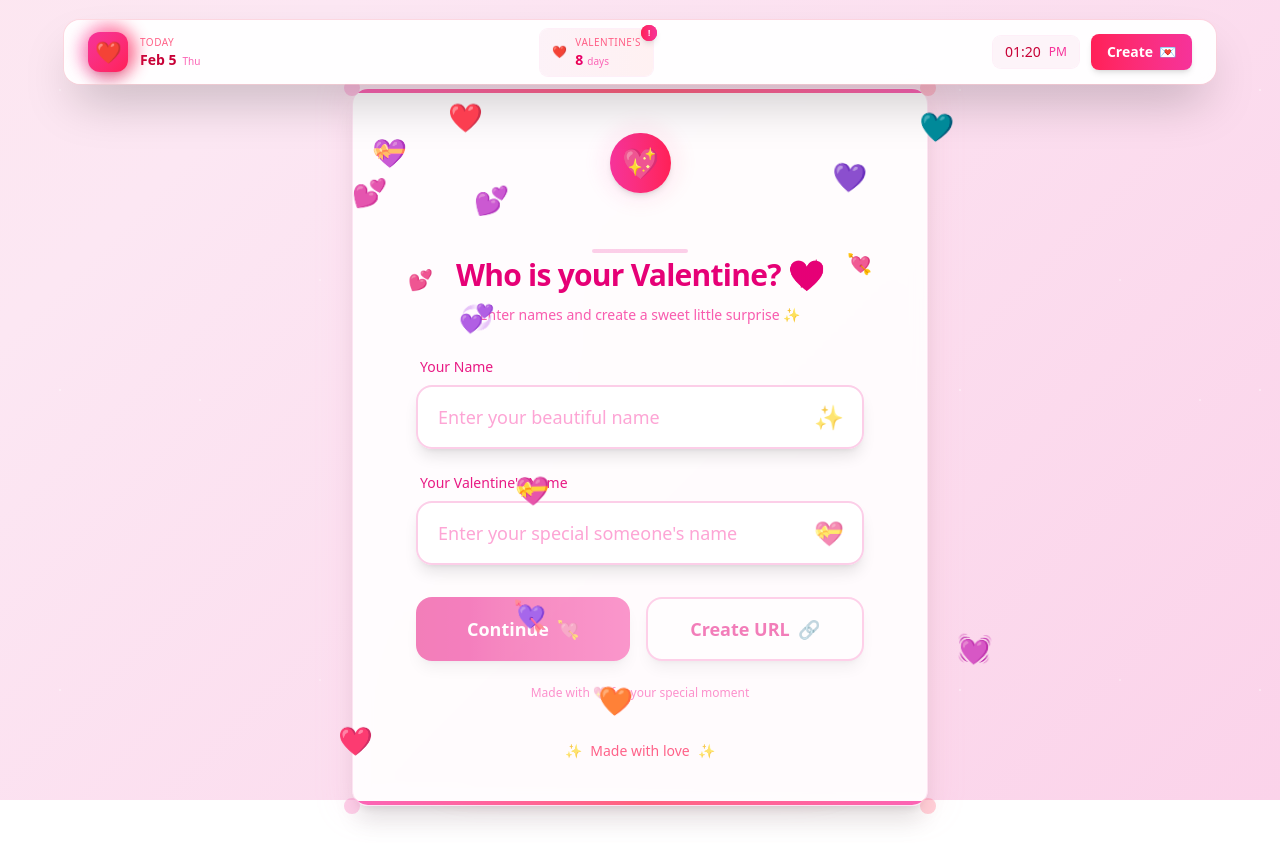
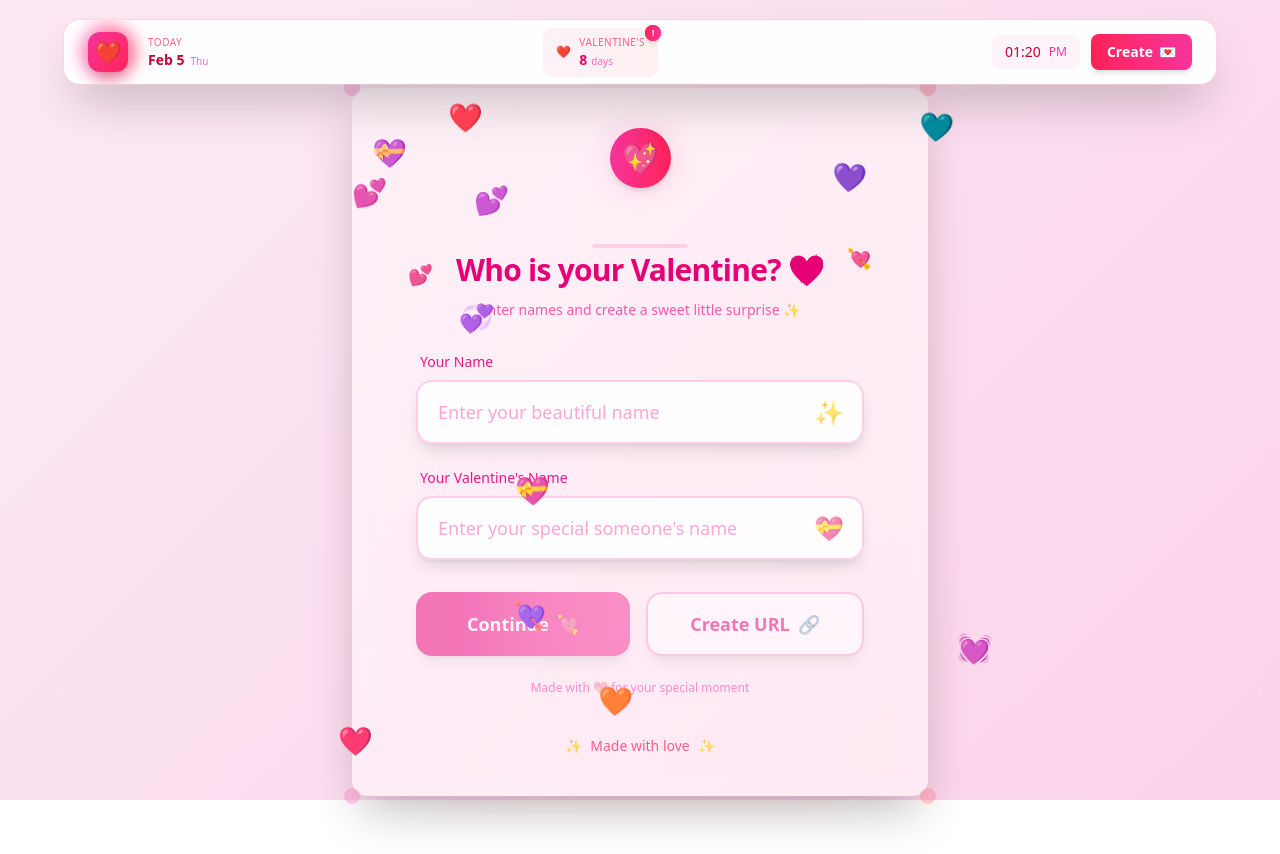
Before and after one commit to princeghostme/valentine, an Angular app: page / in a window 1280 px wide. Built offline with nearby package versions, Linux system fonts and the light colour scheme.

Commit message:
Enhance browser compatibility by adding platform checks in App and Header components

```diff
--- a/src/app/app.html
+++ b/src/app/app.html
@@ -18,10 +18,7 @@
       <div class="absolute -inset-2 sm:-inset-3 rounded-2xl bg-gradient-to-r from-pink-300/20 to-rose-300/20 blur-lg animate-pulse"></div>
 
       <!-- Card Container -->
-      <div class="relative rounded-xl sm:rounded-2xl bg-white/90 backdrop-blur-sm shadow-xl border border-pink-200/50 overflow-hidden">
-
-        <!-- Subtle Top Border Gradient -->
-        <div class="h-1 bg-gradient-to-r from-pink-400 via-rose-400 to-pink-400"></div>
+      <div class="relative rounded-xl sm:rounded-2xl bg-white/50 backdrop-blur-sm  overflow-hidden shadow-2xl">
 
         <!-- Card Content -->
         <div class="p-6 sm:p-8 md:p-10">
@@ -52,9 +49,6 @@
 
         </div>
 
-        <!-- Bottom Border -->
-        <div class="h-1 bg-gradient-to-r from-pink-400 via-rose-400 to-pink-400"></div>
-
       </div>
 
       <!-- Subtle Corner Accents -->
--- a/src/app/components/header/header.html
+++ b/src/app/components/header/header.html
@@ -5,7 +5,7 @@
     <div class="relative flex h-14 md:h-16 items-center justify-between px-4 md:px-6">
 
       <!-- Left Section: Logo with Date -->
-      <div class="flex items-center gap-3">
+      <div class="flex items-center gap-5">
         <!-- Heart Logo -->
         <div class="relative">
           <div class="absolute -inset-2 bg-gradient-to-r from-pink-400 to-rose-500 rounded-full opacity-20 blur-sm animate-pulse"></div>
```
